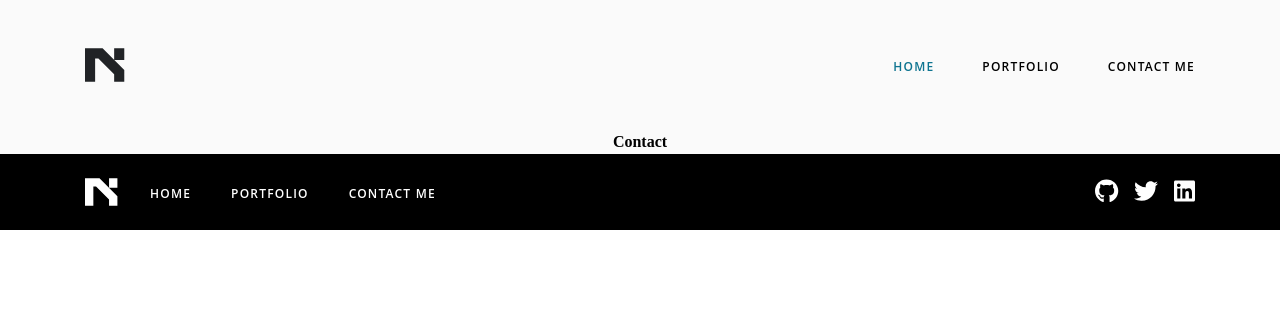
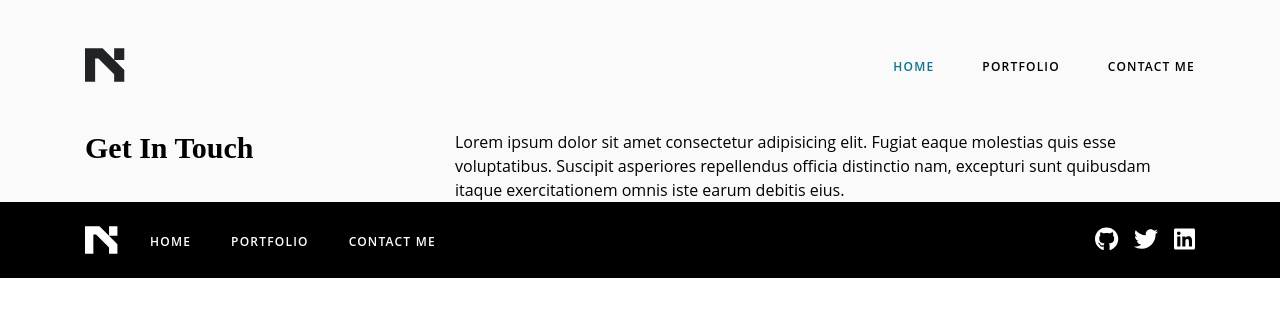
Before and after one commit to ntjnh/mini-portfolio-fem, a Gatsby site: page /contact in a window 1280 px wide. Built offline with nearby package versions, Linux system fonts and the light colour scheme; Gatsby itself is replaced by a stand-in of ours.

Commit message:
Start building out Contact page

```diff
--- a/src/pages/contact.js
+++ b/src/pages/contact.js
@@ -1,12 +1,23 @@
 import React from 'react'
 import Layout from '../components/layout'
+import Seo from '../components/seo'
 
 const Contact = () => {
     return (
         <Layout>
-            <h1 className="text-center">Contact</h1>
+            <div className="flex">
+                <div className="w-1/3">
+                    <h1 className="text-3xl">Get In Touch</h1>
+                </div>
+
+                <div className="w-2/3">
+                    <p>Lorem ipsum dolor sit amet consectetur adipisicing elit. Fugiat eaque molestias quis esse voluptatibus. Suscipit asperiores repellendus officia distinctio nam, excepturi sunt quibusdam itaque exercitationem omnis iste earum debitis eius.</p>
+                </div>
+            </div>
         </Layout>
     )
 }
 
+export const Head = () => <Seo title="Contact Me" />
+
 export default Contact
```
